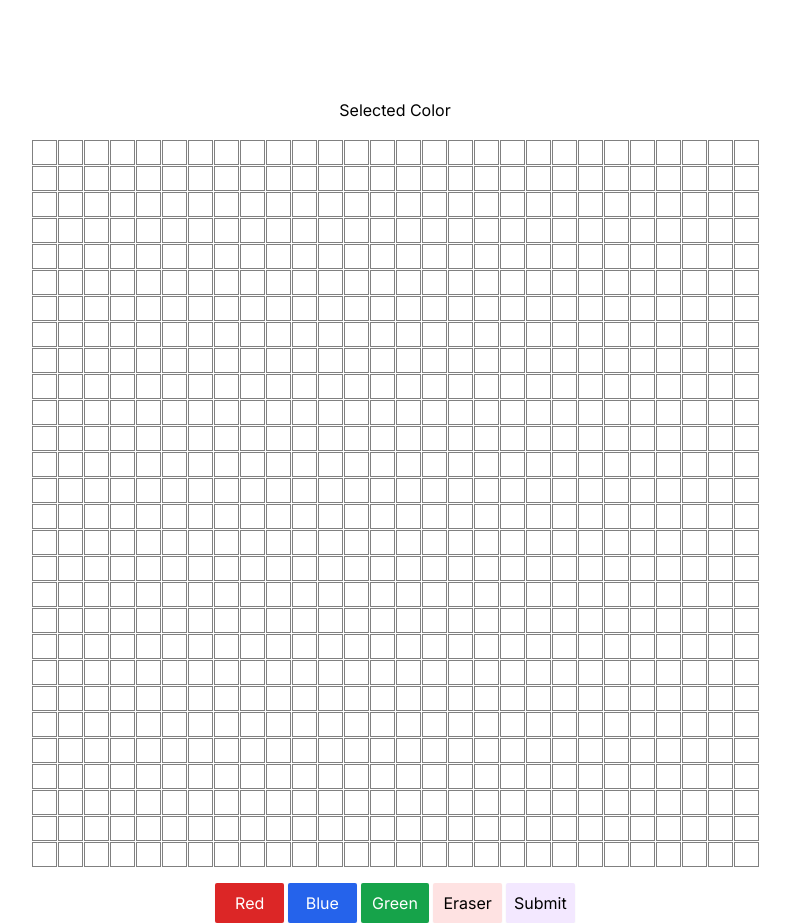
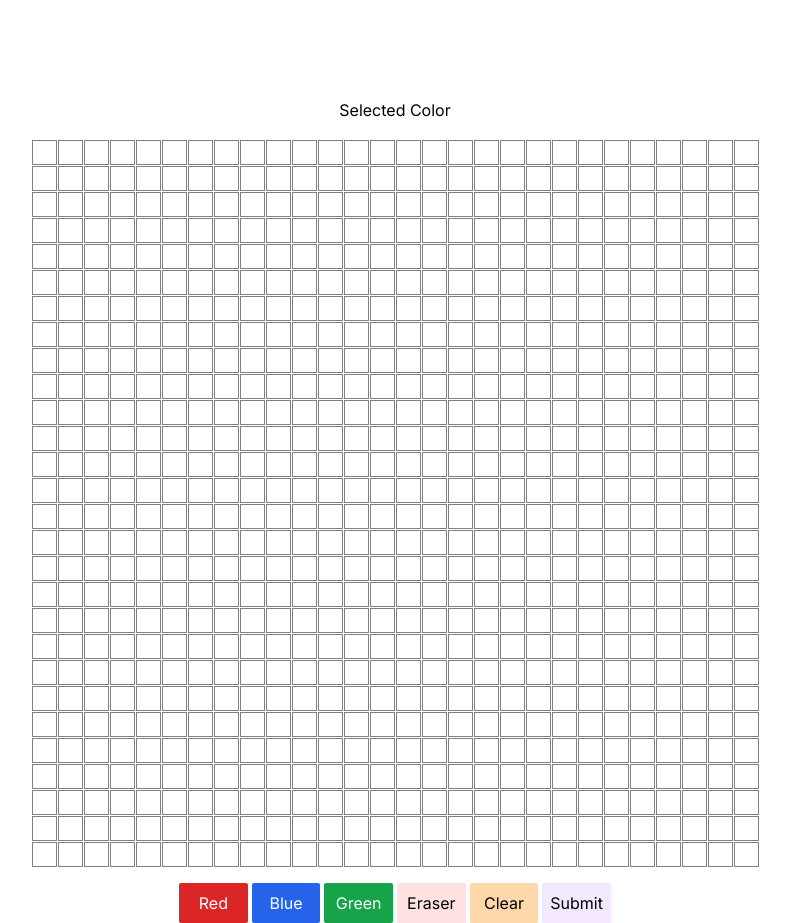
Before and after one commit to theRealestAEP/picoWLEDWall, a Next.js app in the folder website/ledwallpainter/: page / in a window 1280 px wide. Shown: the whole page, without its empty margins (245-1035 px from the left). Built offline with nearby package versions, Linux system fonts and the light colour scheme.

Commit message:
clear all

```diff
--- a/website/ledwallpainter/src/app/page.tsx
+++ b/website/ledwallpainter/src/app/page.tsx
@@ -34,6 +34,20 @@ export default function Home() {
     return result ? `${parseInt(result[2], 16)}, ${parseInt(result[1], 16)}, ${parseInt(result[3], 16)}` : null;
   };
 
+  const clearAll = () => {
+    // setColor('#FFFFFF');
+    for(let i = 0; i <= Math.pow(gridSize, 2) - 1; i++) {
+      const updatedItems = itemsRef.current.map((item, index) => {
+          return <div className="grid-item" key={index} style={{ backgroundColor: `#FFFFFF` }}
+            onClick={(event) => changePixelColor(index, event)}
+            onMouseOver={(event) => mouseOver(index, event)}
+          ></div>;
+      });
+
+      // console.log(updatedItems[pixel]);
+      setItems(updatedItems); // This now sets a new array, triggering a re-render
+    }
+  }
 
   const changePixelColor = (pixel: number, event: any) => {
     // Create a new array based on the current state
@@ -150,11 +164,12 @@ export default function Home() {
       <div className="grid-layout" style={{ gridTemplateColumns: `repeat(${gridSize}, minmax(25px, 1fr))` }}>
         {items}
       </div>
-      <div className="grid grid-cols-2 sm:grid-cols-5 gap-1">
+      <div className="grid grid-cols-2 sm:grid-cols-6 gap-1">
         <div className="bg-red-600 text-center cursor-pointer rounded-sm p-2 text-white shadow-sm" onClick={() => { handleColorChange('red') }}>Red</div>
         <div className="bg-blue-600 text-center cursor-pointer rounded-sm p-2 text-white shadow-sm" onClick={() => { handleColorChange('blue') }}>Blue</div>
         <div className="bg-green-600 text-center cursor-pointer rounded-sm p-2 text-white shadow-sm" onClick={() => { handleColorChange('green') }}>Green</div>
         <div className="bg-red-100 text-center cursor-pointer rounded-sm p-2 shadow-sm" onClick={() => { handleColorChange('none') }}>Eraser</div>
+        <div className="bg-orange-200 text-center cursor-pointer rounded-sm p-2 shadow-sm" onClick={() => { clearAll()}}>Clear</div>
         <div className="bg-purple-100 text-center cursor-pointer rounded-sm p-2 shadow-sm" onClick={() => {let tmpItems = JSON.stringify(generateRGB()); sendArray(tmpItems)}}>Submit</div>
       </div>
       {/* <div>
```
